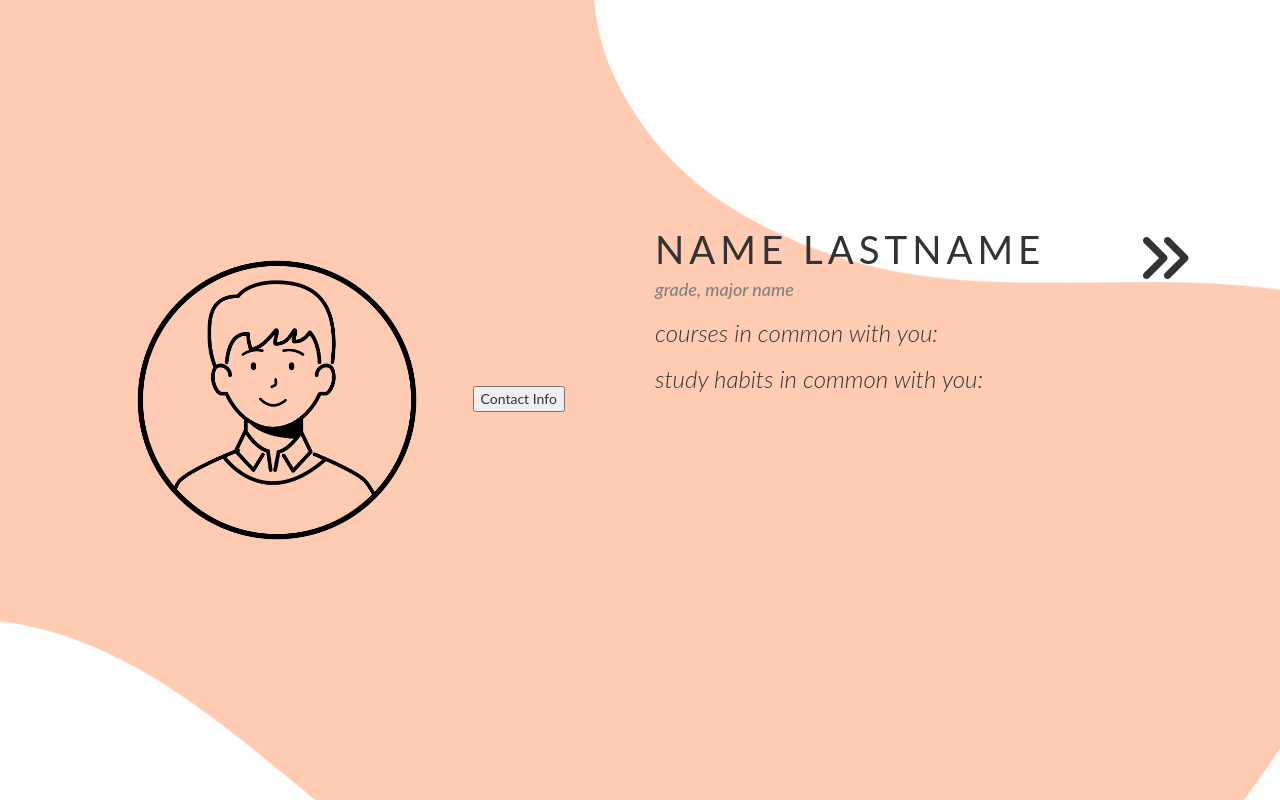
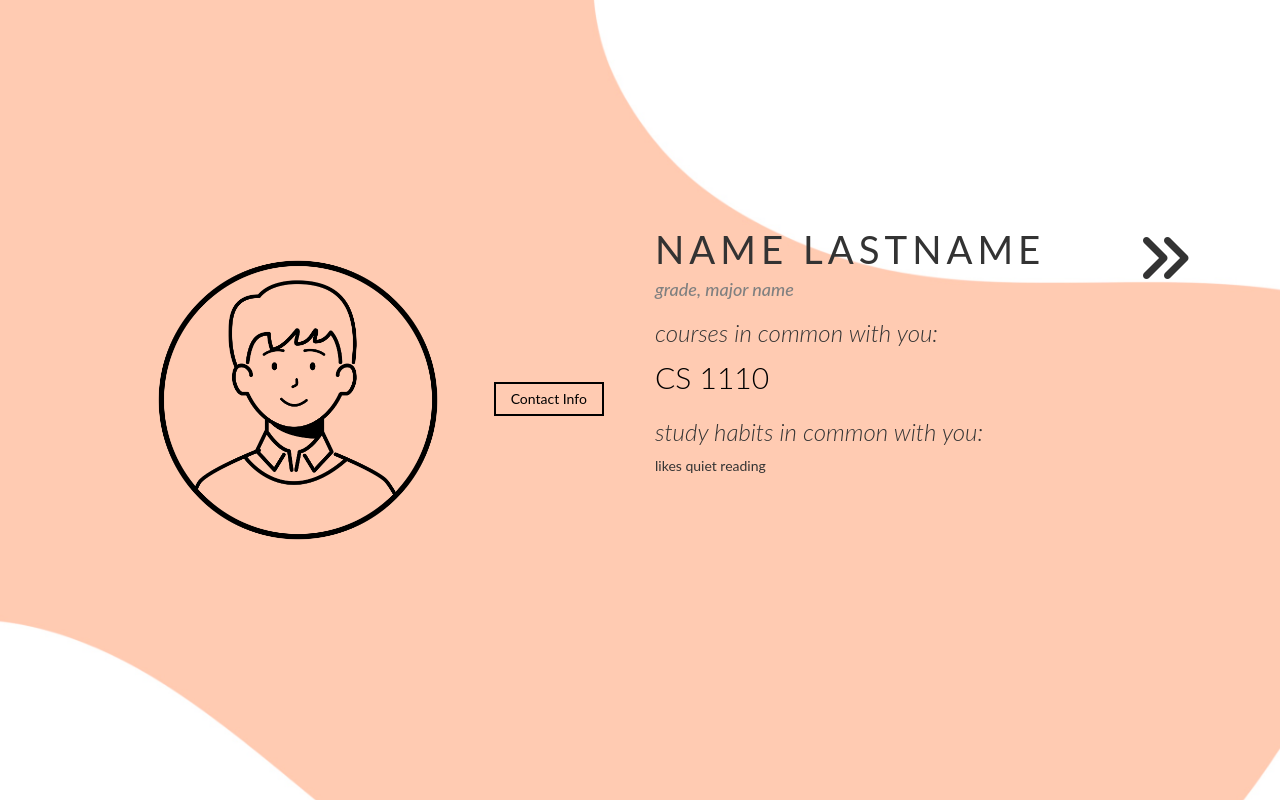
Before and after one commit to kelly-ryoo/hackOurCampus2020, a PHP site: page /feed.html in a window 1280 px wide. Run offline with PHP 8.4, Linux system fonts and the light colour scheme; some libraries are stand-ins or nearby versions.

Commit message:
fixed errors + added contact me popup to feed

```diff
--- a/feed.html
+++ b/feed.html
@@ -23,9 +23,11 @@
 
 <div class="body">
 
-  <div class="col-sm-6">
+  <div class="col-sm-6 text-center">
     <img src="images/default-man.png" class="feed_img">
-    <button>Contact Info</button>
+    <button class="contact_button popup" onclick="popup()">Contact Info
+
+    </button>
   </div>
 
   <div class="col-sm-5">
@@ -33,10 +35,21 @@
     <h4 id="feed_gm">grade, major name</h4>
 
     <h3 class="feed_label">courses in common with you:</h3>
-    <p></p>
+    <p class="feed_descrip">CS 1110</p>
 
     <h3 class="feed_label">study habits in common with you:</h3>
-    <p></p>
+    <p class="">likes quiet reading</p>
+
+    <span class="popuptext" id="myPopup">
+      john@gmail.com <br>
+      123-456-7890
+    </span>
+    <script>
+      function popup() {
+        var popup = document.getElementById("myPopup");
+        popup.classList.toggle("show");
+      }
+    </script>
   </div>
 
   <script src="https://use.fontawesome.com/960dfa1218.js"></script>
--- a/styles.css
+++ b/styles.css
@@ -117,7 +117,7 @@
 }
 
 .course_subtext{
-    font-size:10px;
+    font-size:10px`;
     font-style:italic;
 }
 
@@ -165,6 +165,31 @@
     max-width:30vw;
 }
 
+.contact_button{
+    padding-left:15px;
+    padding-right:15px;
+    padding-top:5px;
+    padding-bottom:5px;
+    color:black;
+
+    border: 2px solid black;
+    background-color: rgba(0,0,0,0);
+}
+
+.popuptext {
+    visibility: hidden;
+    width: 150px;
+    border: 1px solid black;
+    padding: 6px 5px;
+    color:black;
+    font-size:1.25rem;
+    border-radius:6px;
+  }
+
+.show {
+    visibility: visible;
+  }
+
 #feed_name{
     text-transform: uppercase;
     font-weight:400 !important;
@@ -182,6 +207,12 @@
     font-weight: 300;
 }
 
+.feed_descrip{
+    font-size:3rem;
+    color:black;
+    font-weight:300;
+}
+
 #feed_next{
     background: none;
     border: none;
```
